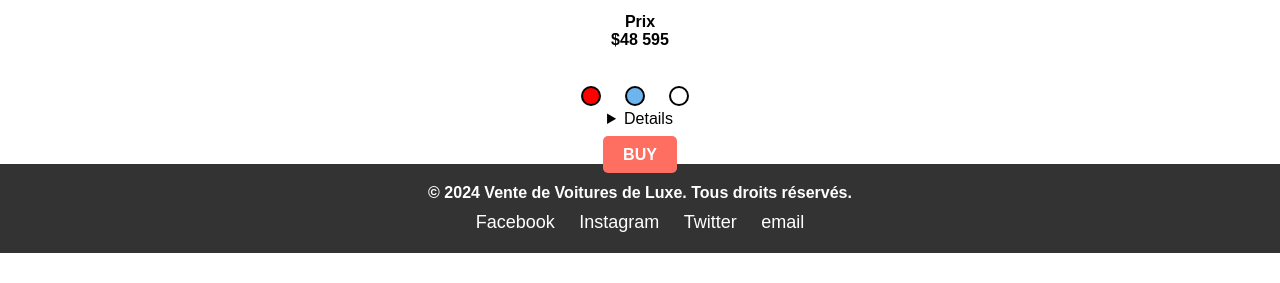
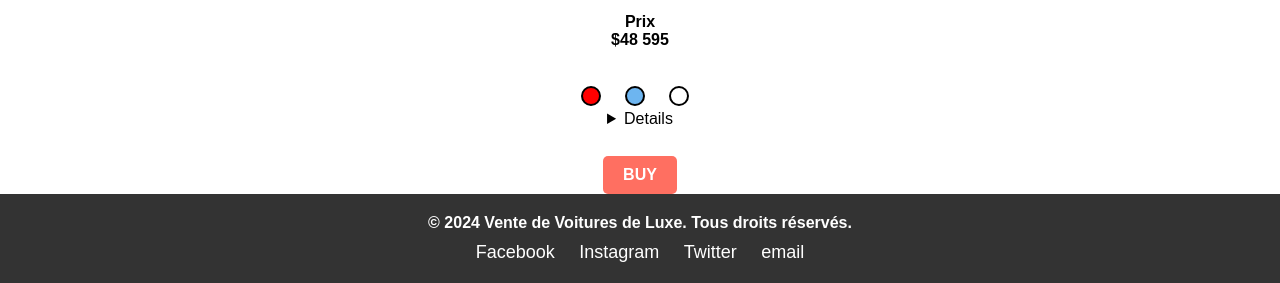
Before and after one commit to meriem-haddad/CarFinder-site, a plain HTML site: page Cadillac.html in a window 1280 px wide. Shown: the part 701-984 px from the top of the page. Before the commit the page ends 954 px from the top, so only its background shows below. Drawn offline with Linux system fonts and the light colour scheme.

Commit message:
Update Cadillac.html

```diff
--- a/Cadillac.html
+++ b/Cadillac.html
@@ -7,6 +7,15 @@
     <link rel="stylesheet" href="style.css" />
     <title>Document</title>
     <style>
+        .cta-button {
+        color: white;
+        padding: 10px 20px;
+        text-decoration: none;
+        border-radius: 5px;
+        font-weight: bold;
+        margin-top: 10px;
+        display: inline-block;
+      }
       label {
           font-size: 15px;
           margin-right: 10px;
```
